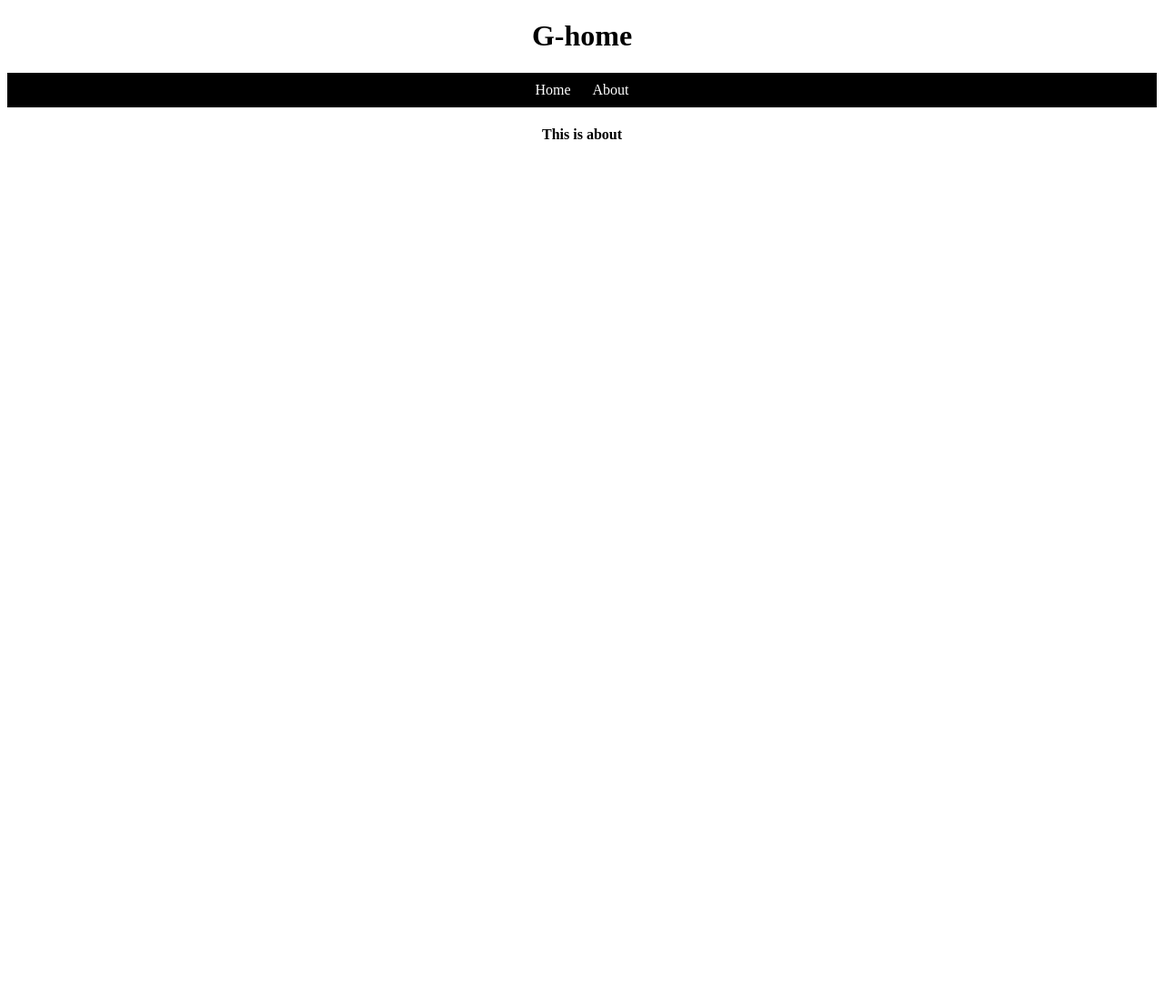
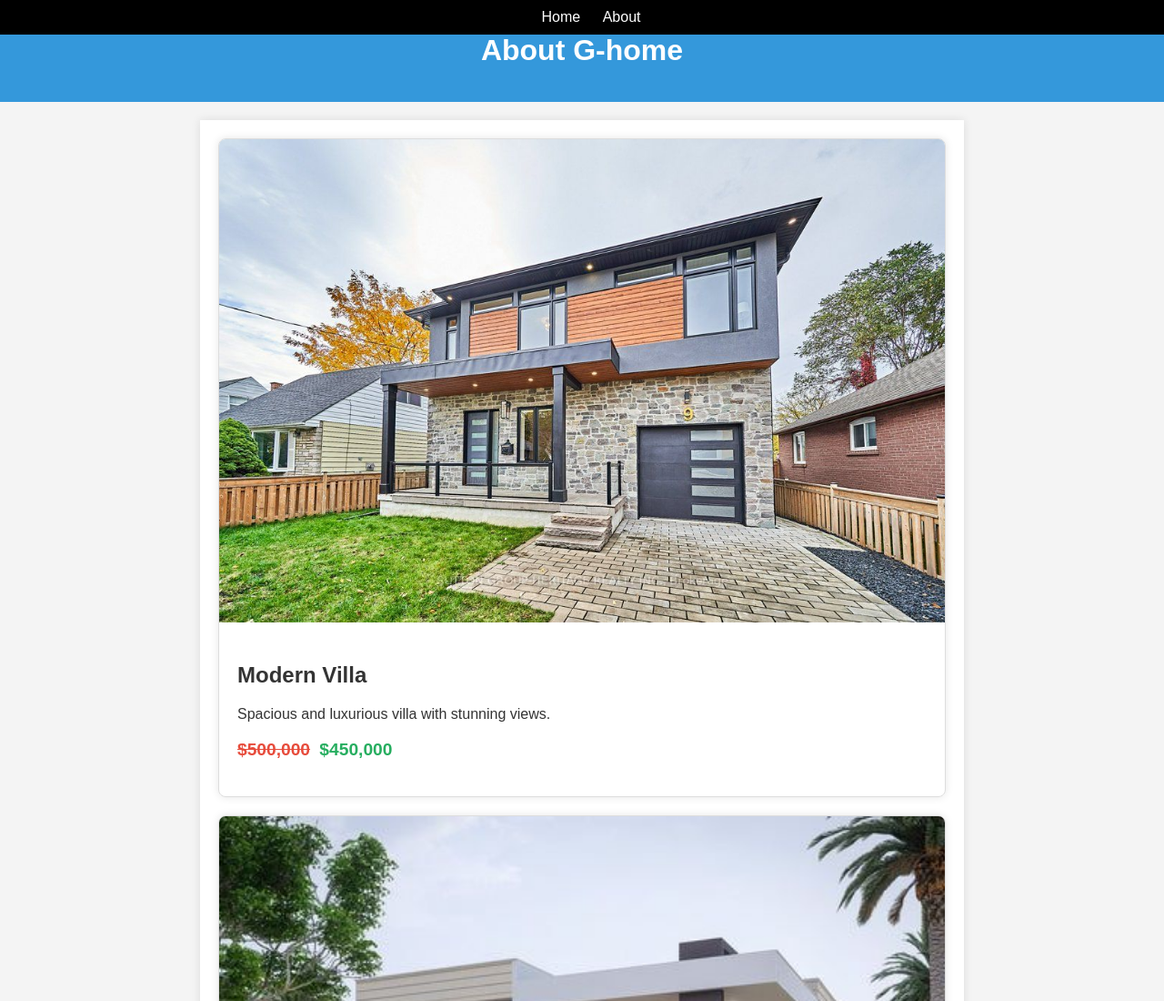
Before and after one commit to Ghostm7/g-home, a plain HTML site: page about.html in a window 1280 px wide. Shown: the top 1100 px of the page at 91% size. Before the commit the page ends 800 px from the top, so only its background shows below. Drawn offline with Linux system fonts and the light colour scheme.

Commit message:
first commit

```diff
--- a/about.html
+++ b/about.html
@@ -6,11 +6,23 @@
      initial-scale=1.0">
     <title>Document</title>
     <style>
+        body {
+            font-family: 'Arial', sans-serif;
+            margin: 0;
+            padding: 0;
+            background-color: #f4f4f4;
+            color: #333;
+        }
+
         nav{
             background-color: black;
             color: white;
             padding: 10px;
             text-align: center;
+            overflow: hidden;
+            position: fixed;
+            width: 100%;
+            top: 0;
         }
         nav ul{
 
@@ -24,10 +36,53 @@
             display: inline;
             padding: 10px;
         }
+        header {
+            background-color: #3498db;
+            color: #fff;
+            text-align: center;
+            padding: 1em;
+        }
+
+        main {
+            max-width: 800px;
+            margin: 20px auto;
+            padding: 20px;
+            background-color: #fff;
+            box-shadow: 0 0 10px rgba(0, 0, 0, 0.1);
+        }
+
+        .card {
+            border: 1px solid #ddd;
+            border-radius: 8px;
+            overflow: hidden;
+            margin-bottom: 20px;
+            box-shadow: 0 0 10px rgba(0, 0, 0, 0.1);
+        }
+
+        .card img {
+            width: 100%;
+            height: auto;
+        }
+
+        .card-content {
+            padding: 20px;
+        }
+
+        .price {
+            font-size: 1.2em;
+            font-weight: bold;
+            color: #27ae60;
+        }
+
+        .discount {
+            color: #e74c3c;
+            text-decoration: line-through;
+            margin-right: 5px;
+        }
     </style>
 </head>
 <body>
-    <h1 style="text-align: center">G-home</h1>
+
     <nav>
         <ul>
             <li><a style="color: white; text-decoration: none" href="index.html">Home</a></li>
@@ -36,6 +91,51 @@
 
 
     </nav>
-    <h4 style="text-align: center">This is about</h4>
+    <header>
+        <h1 style="text-align: center">About G-home</h1>
+    </header>
+    <main>
+
+        <!-- House Card 1 -->
+        <div class="card">
+            <img src="./img/h3.jpeg" alt="House 1">
+            <div class="card-content">
+                <h2>Modern Villa</h2>
+                <p>Spacious and luxurious villa with stunning views.</p>
+                <p class="price">
+                    <span class="discount">$500,000</span>
+                    $450,000
+                </p>
+            </div>
+        </div>
+
+        <!-- House Card 2 -->
+        <div class="card">
+            <img src="./img/h1.jpg" alt="House 2">
+            <div class="card-content">
+                <h2>Cozy Cottage</h2>
+                <p>Charming cottage with a beautiful garden and rustic appeal.</p>
+                <p class="price">
+                    <span class="discount">$300,000</span>
+                    $280,000
+                </p>
+            </div>
+        </div>
+
+        <!-- House Card 3 -->
+        <div class="card">
+            <img src="./img/h2.jpeg" alt="House 3">
+            <div class="card-content">
+                <h2>Urban Loft</h2>
+                <p>Stylish loft in the heart of the city with modern amenities.</p>
+                <p class="price">
+                    <span class="discount">$700,000</span>
+                    $650,000
+                </p>
+            </div>
+        </div>
+
+    </main>
+
 </body>
 </html>
```
Also changed, not shown: index.html (+22 -1 lines), img/h1.jpg (added), img/h2.jpeg (added), img/h3.jpeg (added).
